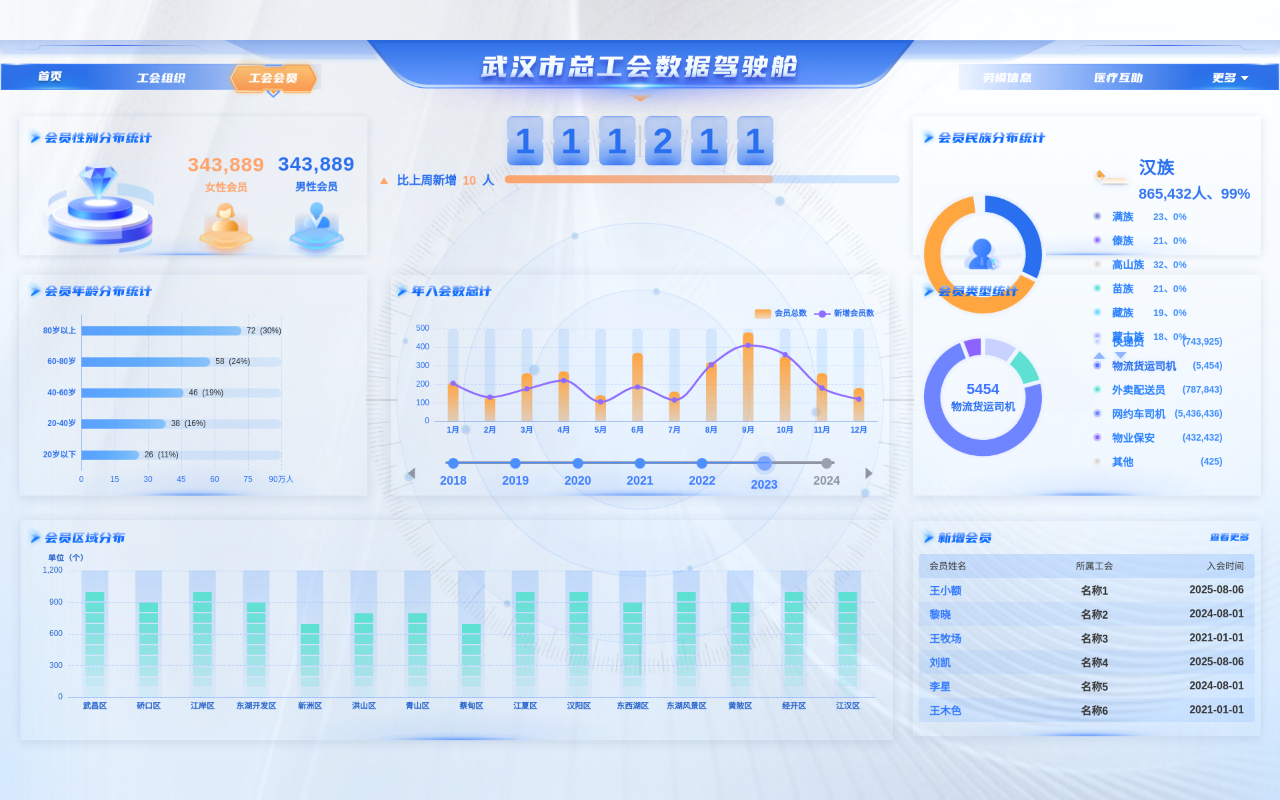
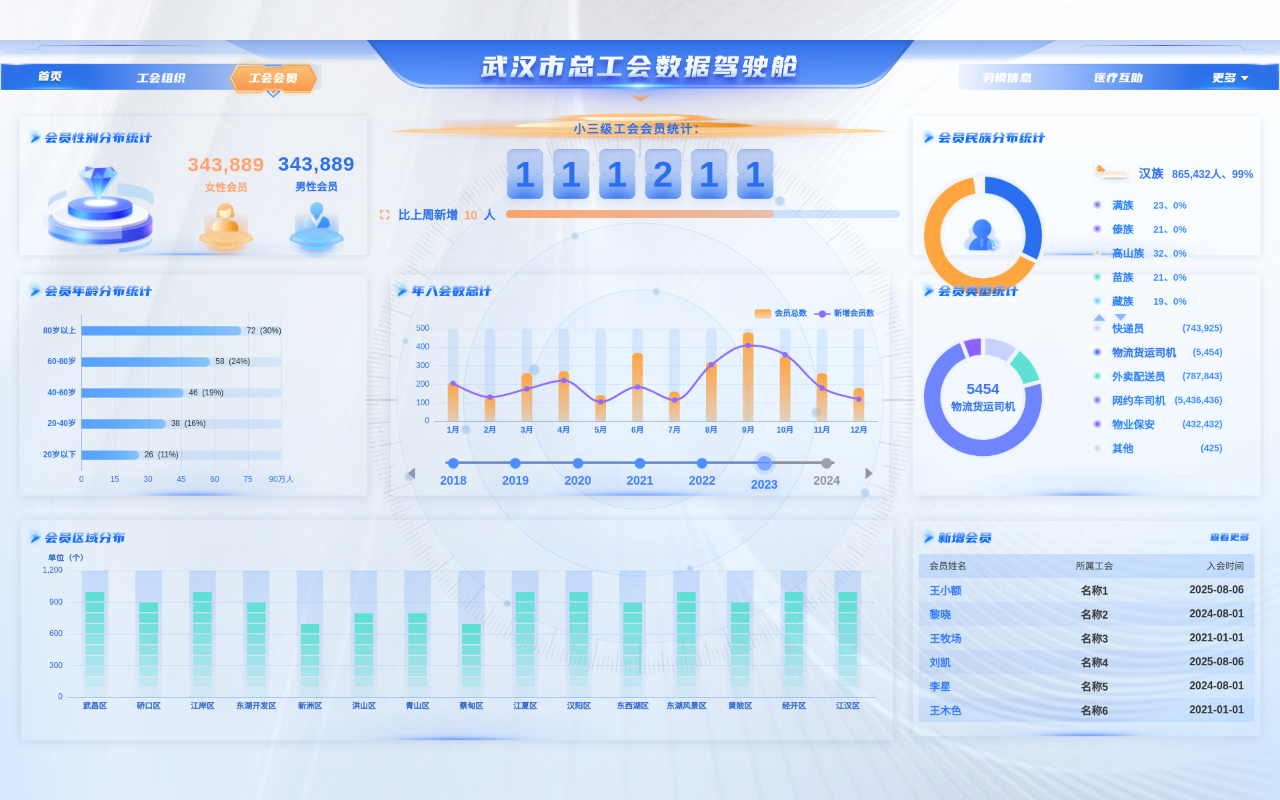
Before and after one commit to wmc-cache/wuhan-dashboard, a Vue app: page /#/member in a window 1280 px wide. Built offline with nearby package versions, Linux system fonts and the light colour scheme.

Commit message:
style fix

```diff
--- a/src/components/RingPie.vue
+++ b/src/components/RingPie.vue
@@ -303,7 +303,8 @@ onBeforeUnmount(() => stopAuto());
 .legend-wrap {
   height: 100%;
   display: grid;
-  grid-template-rows: 1fr auto; // 列表占满，箭头置底
+  /* 让翻页器紧贴图例：使用自适应行高，而不是让上半区填满 */
+  grid-template-rows: auto auto; // 列表高度=内容，箭头紧随其后
 }
 
 /* 让图例在可用高度内垂直居中 */
@@ -365,7 +366,7 @@ onBeforeUnmount(() => stopAuto());
 // 翻页箭头样式
 .pagination-arrows {
   justify-self: start;
-  padding: 6px 0 2px;
+  padding: 2px 0 0; /* 与图例更贴近 */
 }
 
 .legend-arrows {
--- a/src/components/member/EthnicDistribution.vue
+++ b/src/components/member/EthnicDistribution.vue
@@ -9,7 +9,7 @@
       :border-width="6"
       :emphasis-scale="18"
       enable-pagination
-      :page-size="6"
+      :page-size="5"
       :initial-active-index="0"
     >
       <!-- 环中心：人物位图 -->
@@ -126,9 +126,9 @@ const seriesCenter = ref<[string, string]>(['38%', '48%']);
   margin-bottom: 8px;
 }
 .summary__icon { width: 56px; height: 56px; object-fit: contain; filter: drop-shadow(0 2px 6px rgba(90,160,255,0.25)); }
-.summary__text { display: grid; row-gap: 4px; }
-.summary__name { font-size: 26px; font-weight: 900; color: #2a6ff0; letter-spacing: 1px; }
-.summary__meta { font-size: 22px; font-weight: 800; color: rgba(42,111,240,0.95); }
+.summary__text { display: flex; align-items: baseline; column-gap: 12px; white-space: nowrap; }
+.summary__name { font-size: 16 px; font-weight: 900; color: #2a6ff0; letter-spacing: 1px; }
+.summary__meta { font-size: 16px; font-weight: 800; color: rgba(42,111,240,0.95); line-height: 1; }
 
 /* 自定义图例样式，延续 RingPie 默认风格 */
 .legend { list-style: none; padding: 0 6px 0 0; margin: 0; display: grid; row-gap: 12px; }
--- a/src/components/member/SearchTodayTotal.vue
+++ b/src/components/member/SearchTodayTotal.vue
@@ -1,6 +1,9 @@
 <template>
   <div class="search-total">
-
+    <!-- 内部标题（贴图背景） -->
+    <div class="inner-title">
+      <span class="inner-title__text">{{ title }}</span>
+    </div>
 
     <!-- 数字翻牌（使用切图作为背景） -->
     <div class="digits" role="group" aria-label="今日会员总数">
@@ -12,7 +15,7 @@
     <!-- 辅助信息：环比/进度条 -->
     <div class="meta">
       <div class="incr">
-        <span class="arrow-up" aria-hidden="true"></span>
+        <span class="dash-icon" aria-hidden="true"></span>
         比上周新增 <span class="num">{{ weeklyIncrease }}</span> 人
       </div>
       <div class="progress">
@@ -40,6 +43,7 @@ interface Props {
   padLength?: number;           // 位数，不足前补 0
   weeklyIncrease?: number;      // 上周新增人数
   progress?: number;            // 进度条百分比
+  title?: string;               // 内部标题
 }
 
 const props = withDefaults(defineProps<Props>(), {
@@ -48,7 +52,8 @@ const props = withDefaults(defineProps<Props>(), {
   todayTotal: 111211,
   padLength: 6,
   weeklyIncrease: 10,
-  progress: 68
+  progress: 68,
+  title: '小三级工会会员统计：'
 });
 
 const emit = defineEmits<{
@@ -74,7 +79,7 @@ function onInput(e: Event) {
   height: 100%;
   display: grid;
   grid-template-rows: auto auto auto 1fr;
-  row-gap: 6px;
+  row-gap: 8px;
 }
 
 /* 搜索条 */
@@ -134,15 +139,27 @@ function onInput(e: Event) {
   letter-spacing: 2px;
 }
 
+/* 内部标题：使用切图作为背景，文字置中 */
+.inner-title {
+  height: 44px;
+  display: grid;
+  place-items: center;
+  background-image: -webkit-image-set(url('../../images/member/title2/编组 44.png') 1x, url('../../images/member/title2/编组 44@2x.png') 2x);
+  background-image: image-set(url('../../images/member/title2/编组 44.png') 1x, url('../../images/member/title2/编组 44@2x.png') 2x);
+  background-size: 100% 100%;
+  filter: drop-shadow(0 6px 16px rgba(45,110,255,0.10));
+}
+.inner-title__text { font-size: 18px; font-weight: 900; color: #2a6ff0; letter-spacing: 2px; }
+
 /* 数字翻牌 */
 .digits {
   display: flex;
   align-items: flex-end;
   justify-content: center;
   gap: 15px;
-    /* 更紧凑 */
-    padding: 4px 0 0;
-  }
+  /* 更紧凑 */
+  padding: 2px 0 0;
+}
 
   .digit {
     width: 54px;
@@ -187,16 +204,8 @@ function onInput(e: Event) {
             margin: 0 4px;
           }
 
-          .arrow-up {
-            display: inline-block;
-              width: 0;
-              height: 0;
-              margin-right: 8px;
-              border-left: 6px solid transparent;
-              border-right: 6px solid transparent;
-              border-bottom: 10px solid #FFA36B;
-              transform: translateY(-1px);
-            }
+          /* 左侧方形虚线图标 */
+          .dash-icon { width: 14px; height: 14px; border: 2px dashed #FFA36B; border-radius: 2px; display: inline-block; margin-right: 8px; }
 
             .progress {
               position: relative;
--- a/src/components/member/TopSearchKpis.vue
+++ b/src/components/member/TopSearchKpis.vue
@@ -4,72 +4,144 @@
     <div class="search-bar">
       <div class="input-wrap">
         <img class="icon-search" :src="search1x" :srcset="search2x + ' 2x'" alt="搜索" draggable="false" />
-        <input class="input" type="text" :placeholder="placeholder" :value="modelValue" @input="onInput" @keyup.enter="onSearch" />
+        <input
+          class="input"
+          type="text"
+          :placeholder="placeholder"
+          :value="modelValue"
+          @input="onInput"
+          @keyup.enter="onSearch"
+        />
       </div>
       <button class="btn" @click="onSearch">搜索</button>
     </div>
 
-    <!-- KPI 卡片两列（使用提供的整图背景） -->
+    <!-- KPI 卡片两列（整图背景，贴合设计稿） -->
     <div class="kpi-row">
-      <div class="card">
-        <img class="card-bg" :src="leftBg1x" :srcset="leftBg2x + ' 2x'" alt="会员总数" draggable="false" />
-        <div class="num">{{ fmt(leftValue) }}<span class="unit">名</span></div>
-        <div class="label">{{ leftLabel }}</div>
+      <div class="card card--left">
+        <div class="num num--blue">
+          {{ fmt(leftItem?.value) }}<span class="unit">名</span>
+        </div>
+        <div class="label">{{ leftItem?.title }}</div>
       </div>
-      <div class="card">
-        <img class="card-bg" :src="rightBg1x" :srcset="rightBg2x + ' 2x'" alt="新就业形态劳动者" draggable="false" />
-        <div class="num num--orange">{{ fmt(rightValue) }}<span class="unit">名</span></div>
-        <div class="label">{{ rightLabel }}</div>
+      <div class="card card--right">
+        <div class="num num--orange">
+          {{ fmt(rightItem?.value) }}<span class="unit">名</span>
+        </div>
+        <div class="label">{{ rightItem?.title }}</div>
       </div>
     </div>
   </div>
 </template>
 
 <script setup lang="ts">
+// 会员页顶部：搜索 + KPI 双卡
+// - 使用两张整图作为卡片背景（1x/2x）以贴合视觉稿
+// - 接收 items[0], items[1] 作为左右两卡的数据源
+import { computed } from 'vue';
 import search1x from '../../images/search/搜索.png';
 import search2x from '../../images/search/搜索@2x.png';
-import leftBg1x from '../../images/member-v2/1/编组 33.png';
-import leftBg2x from '../../images/member-v2/1/编组 33@2x.png';
-import rightBg1x from '../../images/member-v2/2/编组 40.png';
-import rightBg2x from '../../images/member-v2/2/编组 40@2x.png';
 
+interface KItem { title: string; value: number | string }
 interface Props {
   modelValue?: string;
   placeholder?: string;
-  leftValue?: number; leftLabel?: string;
-  rightValue?: number; rightLabel?: string;
+  items?: KItem[];
 }
 
 const props = withDefaults(defineProps<Props>(), {
   modelValue: '',
   placeholder: '请输入搜索内容',
-  leftValue: 18897,
-  leftLabel: '会员总数',
-  rightValue: 48897,
-  rightLabel: '新就业形态劳动者'
+  items: () => ([
+    { title: '会员总数', value: 18897 },
+    { title: '新就业形态劳动者', value: 48897 }
+  ])
 });
 
-const emit = defineEmits<{ (e: 'update:modelValue', v: string): void; (e: 'search', keyword: string): void }>();
+const leftItem = computed(() => props.items?.[0]);
+const rightItem = computed(() => props.items?.[1]);
+
+const emit = defineEmits<{
+  (e: 'update:modelValue', v: string): void;
+  (e: 'search', keyword: string): void;
+}>();
 function onInput(e: Event) { emit('update:modelValue', (e.target as HTMLInputElement).value); }
 function onSearch() { emit('search', props.modelValue); }
 
-function fmt(n?: number) { return (Number(n) || 0).toLocaleString('zh-CN'); }
+function fmt(v?: number | string) {
+  const n = Number(v);
+  return Number.isFinite(n) ? n.toLocaleString('zh-CN') : String(v ?? '');
+}
 </script>
 
 <style scoped lang="scss">
-.member-top { display: grid; grid-template-rows: auto 1fr; row-gap: 10px; height: 100%; }
+.member-top { display: grid; grid-template-rows: auto 1fr; row-gap: 12px; height: 100%; }
 
+/* 搜索条 */
 .search-bar { display: grid; grid-template-columns: 1fr 140px; column-gap: 16px; align-items: center; }
-.input-wrap { position: relative; }
+.input-wrap { position: relative; display: grid; }
 .icon-search { position: absolute; left: 12px; top: 50%; transform: translateY(-50%); width: 24px; height: 24px; object-fit: contain; pointer-events: none; user-select: none; }
 .input { height: 44px; padding: 0 14px 0 44px; border-radius: 12px; border: 2px solid rgba(90,160,255,0.8); background: rgba(255,255,255,0.75); color: #2a6ff0; font-size: 16px; outline: none; }
+.input::placeholder { color: rgba(42,111,240,0.6); }
 .btn { height: 44px; border-radius: 12px; border: 2px solid rgba(90,160,255,0.9); background: rgba(255,255,255,0.9); color: #2a6ff0; font-weight: 800; font-size: 18px; cursor: pointer; }
 
-.kpi-row { display: grid; grid-template-columns: 1fr 1fr; column-gap: 20px; align-items: center; }
-.card { position: relative; display: grid; place-items: center; height: 170px; }
-.card-bg { position: absolute; inset: 0; width: 100%; height: 100%; object-fit: contain; pointer-events: none; }
-.num { position: relative; z-index: 1; font-size: 44px; font-weight: 900; color: #4E8FFF; letter-spacing: 1px; line-height: 1; }
-.num--orange { color: #FE870B; }
+/* KPI 双卡 */
+.kpi-row { display: grid; grid-template-columns: 1fr 1fr; column-gap: 18px; align-items: center; }
+.card {
+  position: relative;
+  height: 170px;
+  display: grid;
+  place-items: center;
+  /* 使用整图背景，确保 1x/2x 清晰 */
+  background-size: 100% 100%;
+  background-repeat: no-repeat;
+  padding-top: 6px;
+  /* 提供可调的位移变量，便于按视觉稿微调 */
+  --num-x: 40px;         /* 数字整体向右 */
+  --num-y: -2px;         /* 数字纵向微调（略上提） */
+  --label-x: 0px;        /* 标题水平微调 */
+  --label-y: -18px;      /* 标题向上 */
+}
+.card--left {
+  background-image: -webkit-image-set(url('../../images/member-v2/1/编组 33.png') 1x, url('../../images/member-v2/1/编组 33@2x.png') 2x);
+  background-image: image-set(url('../../images/member-v2/1/编组 33.png') 1x, url('../../images/member-v2/1/编组 33@2x.png') 2x);
+}
+.card--right {
+  background-image: -webkit-image-set(url('../../images/member-v2/2/编组 40.png') 1x, url('../../images/member-v2/2/编组 40@2x.png') 2x);
+  background-image: image-set(url('../../images/member-v2/2/编组 40.png') 1x, url('../../images/member-v2/2/编组 40@2x.png') 2x);
+}
+
+.num {
+  position: relative;
+  z-index: 1;
+  font-size: 44px;
+  font-weight: 900;
+  letter-spacing: 1px;
+  line-height: 1;
+  text-shadow: 0 6px 14px rgba(45,110,255,0.12);
+  transform: translate(var(--num-x), var(--num-y));
+}
+.num--blue {
+  /* 蓝色数值使用渐变以贴合设计 */
+  background: linear-gradient(180deg, #6FA7FF 0%, #1A65FF 88%);
+  -webkit-background-clip: text;
+  background-clip: text;
+  color: transparent;
+}
+.num--orange {
+  background: linear-gradient(180deg, #FFB37F 0%, #FE870B 90%);
+  -webkit-background-clip: text;
+  background-clip: text;
+  color: transparent;
+  text-shadow: 0 6px 14px rgba(255,140,20,0.18);
+}
 .unit { margin-left: 6px; font-size: 20px; font-weight: 800; }
-.label { position: relative; z-index: 1; margin-top: 8px; font-size: 16px; font-weight: 800; color: #2a6ff0; }
+.label { position: relative; z-index: 1; margin-top: 8px; font-size: 18px; font-weight: 800; color: #333; transform: translate(var(--label-x), var(--label-y)); white-space: nowrap; }
+
+/* 左右卡片可以分别细调位移（如需不同距离） */
+.card--left { --num-x: 64px; --num-y: -2px; --label-x: 40px; --label-y: -28px; }
+.card--right { --num-x: 72px; --num-y: -2px; --label-x: 44px; --label-y: -28px; }
+
+/* 按图整体下移 */
+.kpi-row { margin-top: 76px; }
 </style>
```
Also changed, not shown: src/pages/MemberV2.vue (+15 -1 lines).
